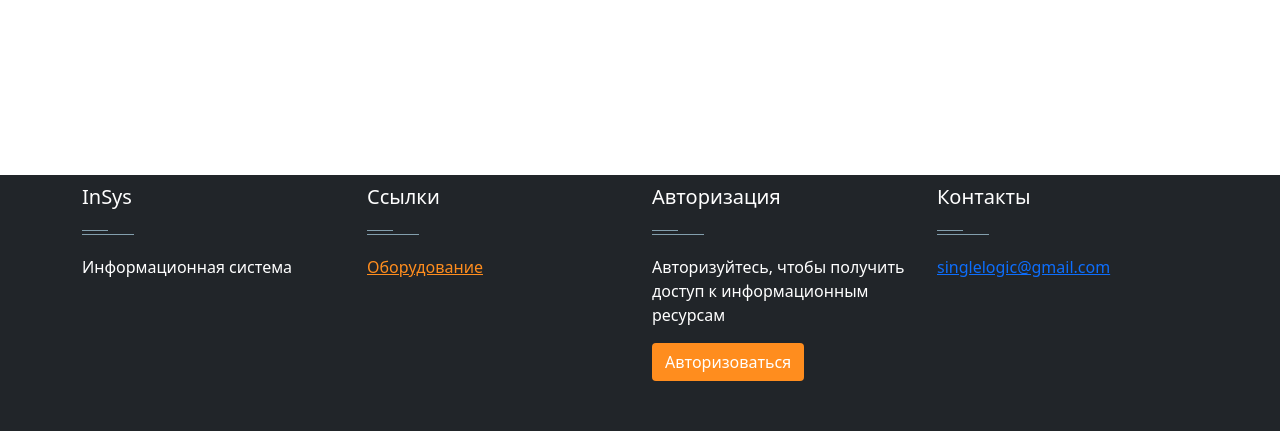
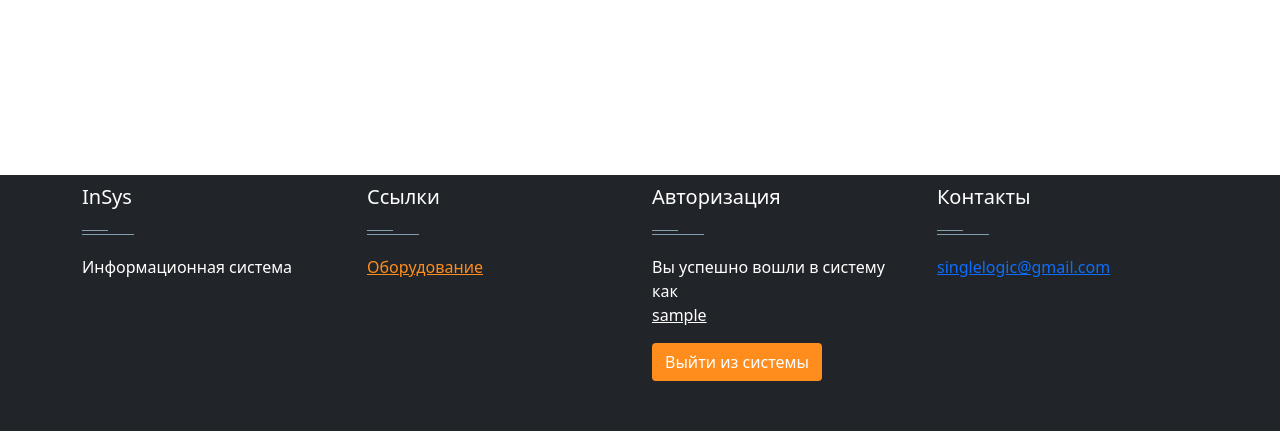
Before and after one commit to Singlelogic/inportal, a Django app: page /accounts/profile/ in a window 1280 px wide. Shown: the part 369-800 px from the top of the page. Run offline with Django 3.2, Linux system fonts and the light colour scheme; the visitor is signed in with stand-in values (Sample User, id 1); parts of the project's set-up code (start-up, migrations or seed data) failed here and were passed over; some libraries are stand-ins or nearby versions.

Commit message:
Changed footer

```diff
--- a/templates/basic.html
+++ b/templates/basic.html
@@ -100,8 +100,14 @@
                         <div class="col-xs-12 col-sm-6 col-md-3">
                             <div class="widget no-box">
                                 <h5 class="widget-title">Авторизация<span></span></h5>
-                                <p>Авторизуйтесь, чтобы получить доступ к информационным ресурсам</p>
-                                <a class="btn btn-footer" href="{% url 'login' %}">Авторизоваться</a>
+                                {% if request.user.is_authenticated %}
+                                    Вы успешно вошли в систему как
+                                    <p><a href="{% url 'dashboard' %}" style="color: white;">{{ request.user }}</a></p>
+                                    <a class="btn btn-footer" href="{% url 'logout' %}">Выйти из системы</a>
+                                {% else %}
+                                    <p>Авторизуйтесь, чтобы получить доступ к информационным ресурсам</p>
+                                    <a class="btn btn-footer" href="{% url 'login' %}">Авторизоваться</a>
+                                {% endif %}
                             </div>
                         </div>
 
```
